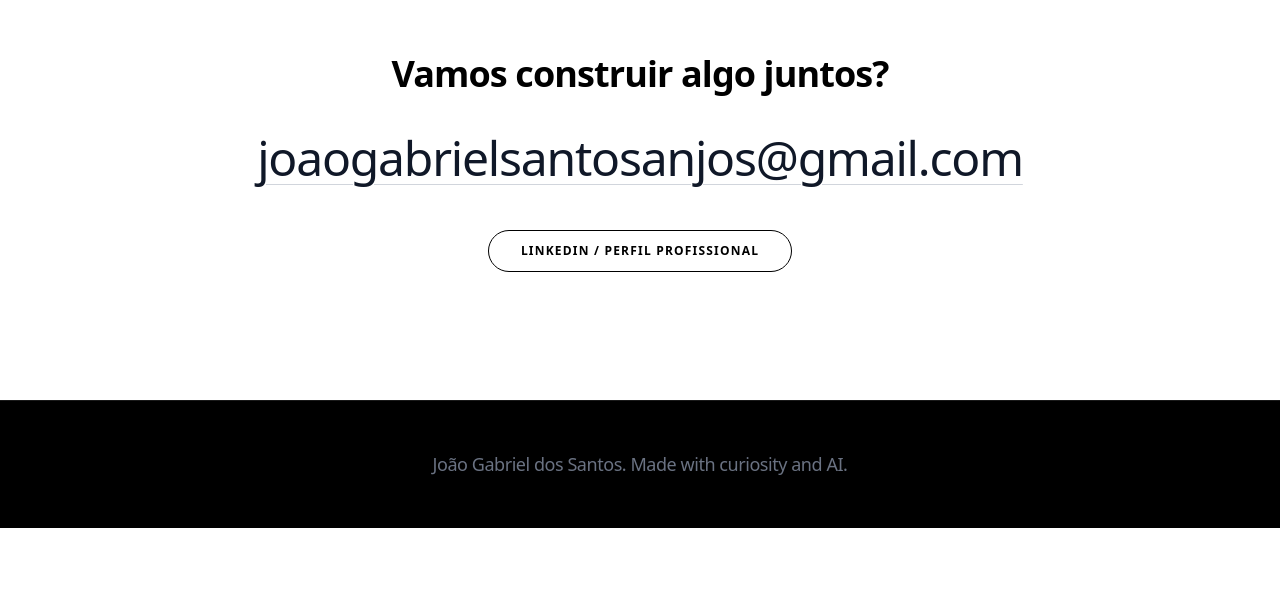
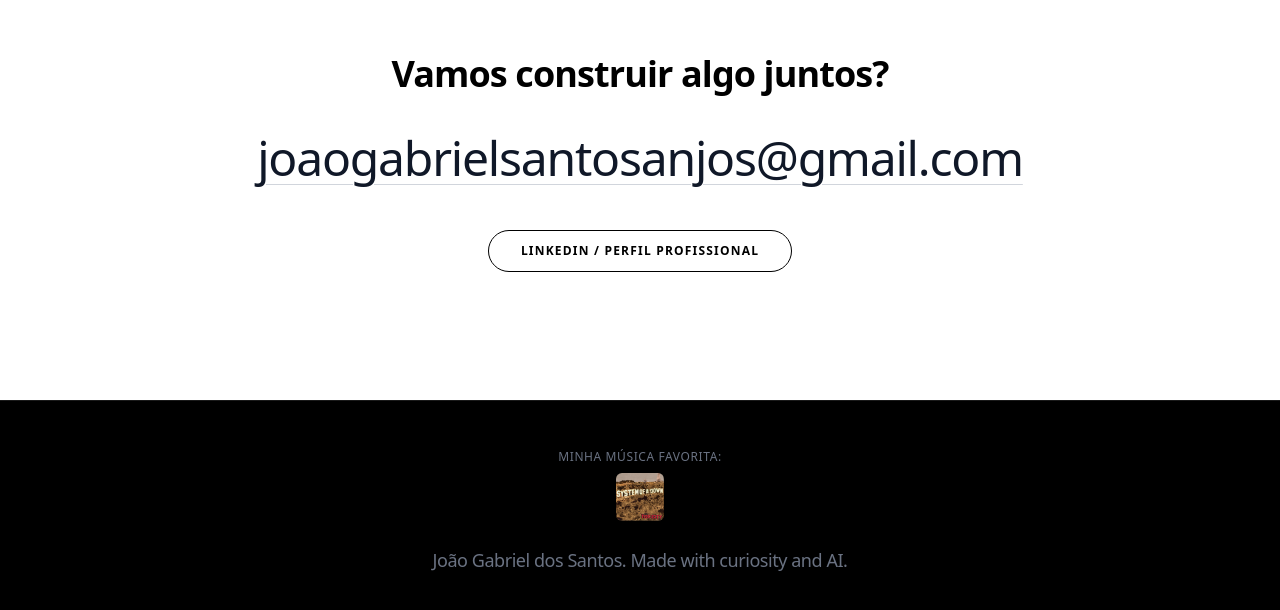
Before and after one commit to jgdosantos/personal, a React (Vite) app: page / in a window 1280 px wide. Shown: the part 3174-3784 px from the top of the page. Before the commit the page ends 3702 px from the top, so only its background shows below. Built offline with nearby package versions, Linux system fonts and the light colour scheme.

Commit message:
Add favorite music section to footer

```diff
--- a/src/App.jsx
+++ b/src/App.jsx
@@ -139,6 +139,7 @@ const translations = {
       email: "joaogabrielsantosanjos@gmail.com",
       social: "LinkedIn / Perfil Profissional"
     },
+    favoriteMusic: "Minha música favorita:",
     footer: "João Gabriel dos Santos. Made with curiosity and AI."
   },
   EN: {
@@ -202,6 +203,7 @@ const translations = {
       email: "joaogabrielsantosanjos@gmail.com",
       social: "LinkedIn / Professional Profile"
     },
+    favoriteMusic: "My favorite music:",
     footer: "João Gabriel dos Santos. Made with curiosity and AI."
   }
 };
@@ -514,6 +516,24 @@ const App = () => {
       {/* Footer */}
       <footer className="bg-black py-12 border-t border-white/10">
         <div className="max-w-6xl mx-auto px-6 text-center">
+          {/* Favorite Music */}
+          <div className="flex flex-col items-center justify-center mb-6 space-y-2">
+            <span className="text-xs font-light text-gray-500 uppercase tracking-wider">
+              {t.favoriteMusic}
+            </span>
+            <a
+              href="https://open.spotify.com/intl-pt/track/4e9eGQYsOiBcftrWXwsVco?si=8e3d04712ea1432b"
+              target="_blank"
+              rel="noopener noreferrer"
+            >
+              <img
+                src={`${import.meta.env.BASE_URL}favorite-music.png`}
+                alt="System of a Down - Toxicity"
+                className="w-12 h-12 rounded-md shadow-sm object-cover bg-gray-800 transition-opacity duration-300 hover:opacity-80"
+                loading="lazy"
+              />
+            </a>
+          </div>
           <p className="text-gray-500 text-sm md:text-base tracking-tight transition-colors">
             {t.footer}
           </p>
```
Also changed, not shown: public/favorite-music.png (added).
